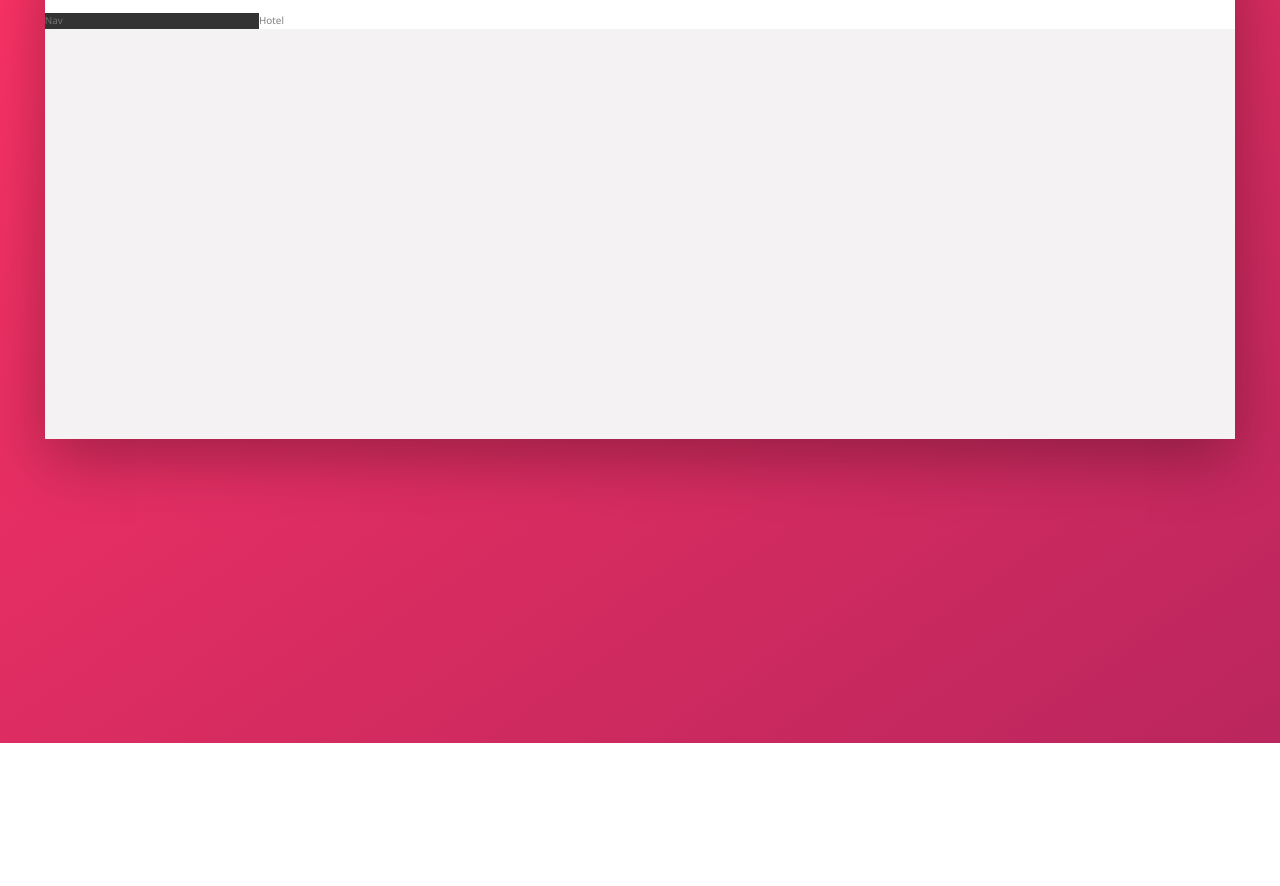
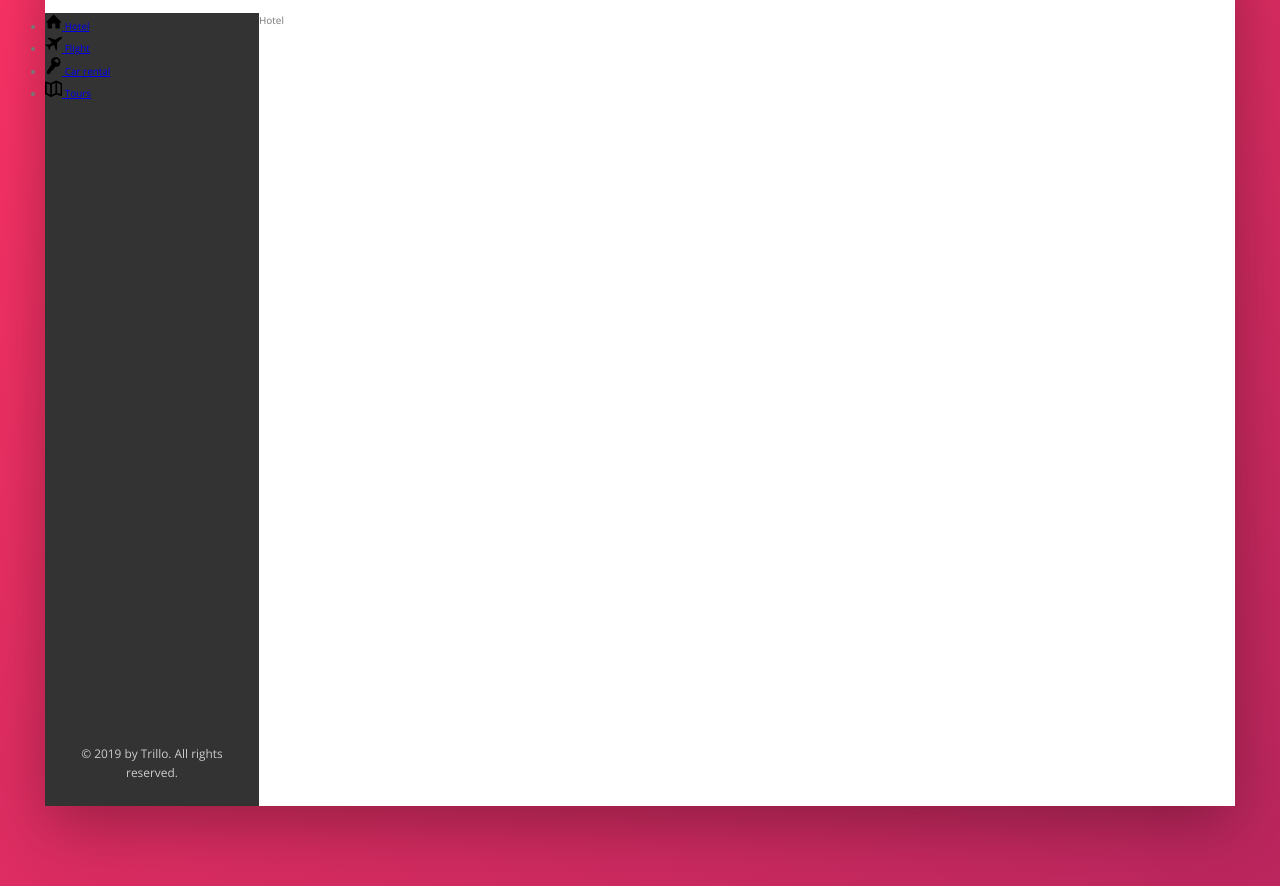
Before and after one commit to kelvanince1/css, a website: page Trillo/index.html in a window 1280 px wide. Shown: the part 136-1022 px from the top of the page. Before the commit the page ends 879 px from the top, so only its background shows below. Drawn offline with nearby package versions, Linux system fonts and the light colour scheme.

Commit message:
Add sidebar elements

```diff
--- a/Trillo/index.html
+++ b/Trillo/index.html
@@ -45,7 +45,43 @@
             </header>
             <div class="content">
                 <nav class="sidebar">
-                    Nav
+                    <ul class="side-nav">
+                        <li class="side-nav__item">
+                            <a href="#" class="side-nav__link">
+                                <svg class="side-nav__icon">
+                                    <use xlink:href="img/sprite.svg#icon-home"></use>
+                                </svg>
+                                <span>Hotel</span>
+                            </a>
+                        </li>
+                        <li class="side-nav__item">
+                            <a href="#" class="side-nav__link">
+                                <svg class="side-nav__icon">
+                                    <use xlink:href="img/sprite.svg#icon-aircraft"></use>
+                                </svg>
+                                <span>Flight</span>
+                            </a>
+                        </li>
+                        <li class="side-nav__item">
+                            <a href="#" class="side-nav__link">
+                                <svg class="side-nav__icon">
+                                    <use xlink:href="img/sprite.svg#icon-key"></use>
+                                </svg>
+                                <span>Car rental</span>
+                            </a>
+                        </li>
+                        <li class="side-nav__item">
+                            <a href="#" class="side-nav__link">
+                                <svg class="side-nav__icon">
+                                    <use xlink:href="img/sprite.svg#icon-map"></use>
+                                </svg>
+                                <span>Tours</span>
+                            </a>
+                        </li>
+                    </ul>
+                    <div class="legal">
+                        &copy; 2019 by Trillo. All rights reserved.
+                    </div>
                 </nav>
                 <main class="hotel-view">
                     Hotel
--- a/Trillo/sass/_components.scss
+++ b/Trillo/sass/_components.scss
@@ -111,3 +111,26 @@
         margin-right: 1rem;
     }
 }
+
+.side-nav {
+
+    &__item {
+
+    }
+
+    &__link {
+
+    }
+
+    &__icon {
+        width: 1.75rem;
+        height: 1.75rem;
+    }
+}
+
+.legal {
+    font-size: 1.2rem;
+    text-align: center;
+    padding: 2.5rem;
+    color: var(--color-grey-light-4);
+}
--- a/Trillo/sass/_layout.scss
+++ b/Trillo/sass/_layout.scss
@@ -26,10 +26,14 @@
     background-color: var(--color-grey-dark-1);
 
     flex: 0 0 18%;
+    display: flex;
+    flex-direction: column;
+    justify-content: space-between;
 }
 
 .hotel-view {
     background-color: #fff;
+    height: 80rem;
 
     flex: 1;
 }
```
Also changed, not shown: Trillo/css/style.css.
